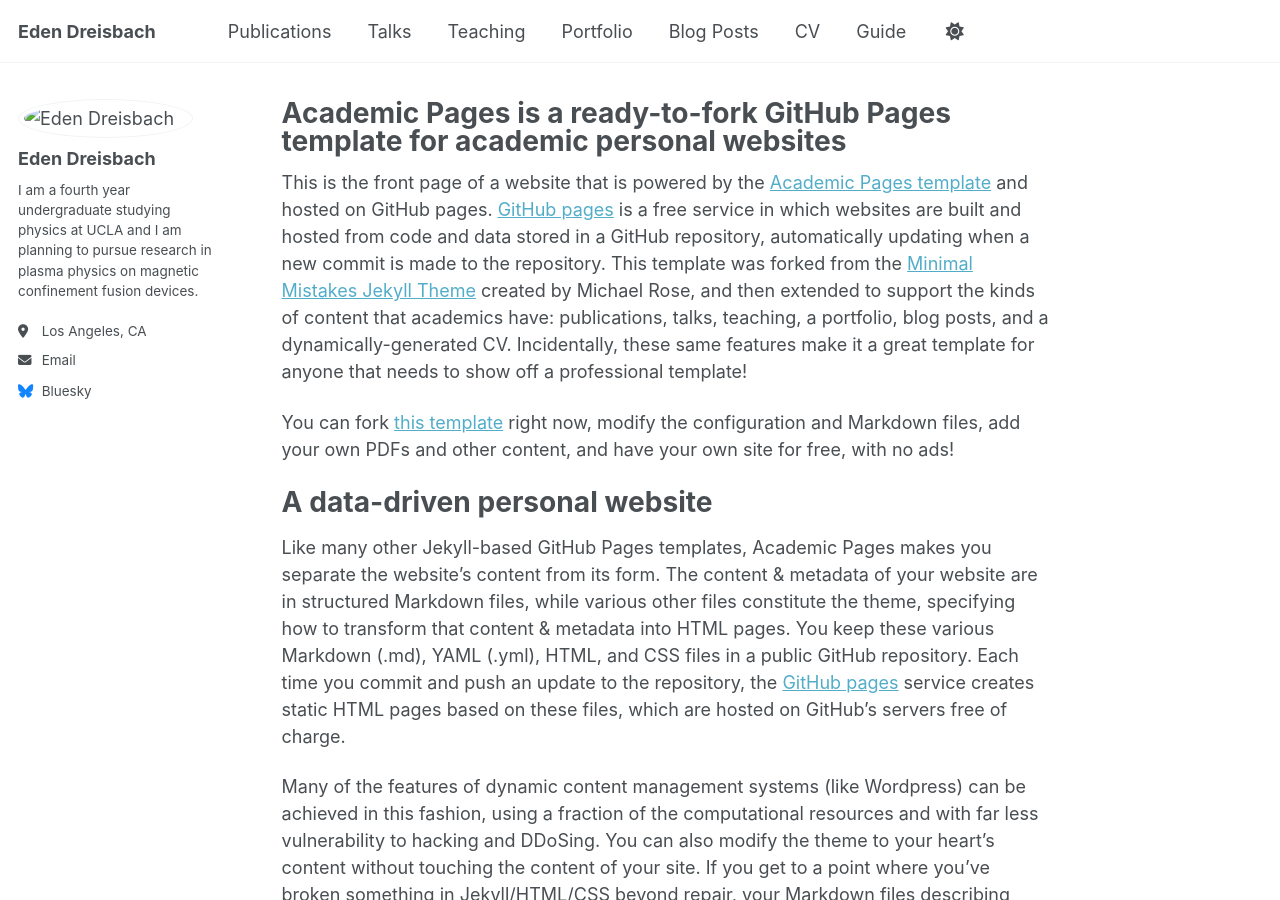
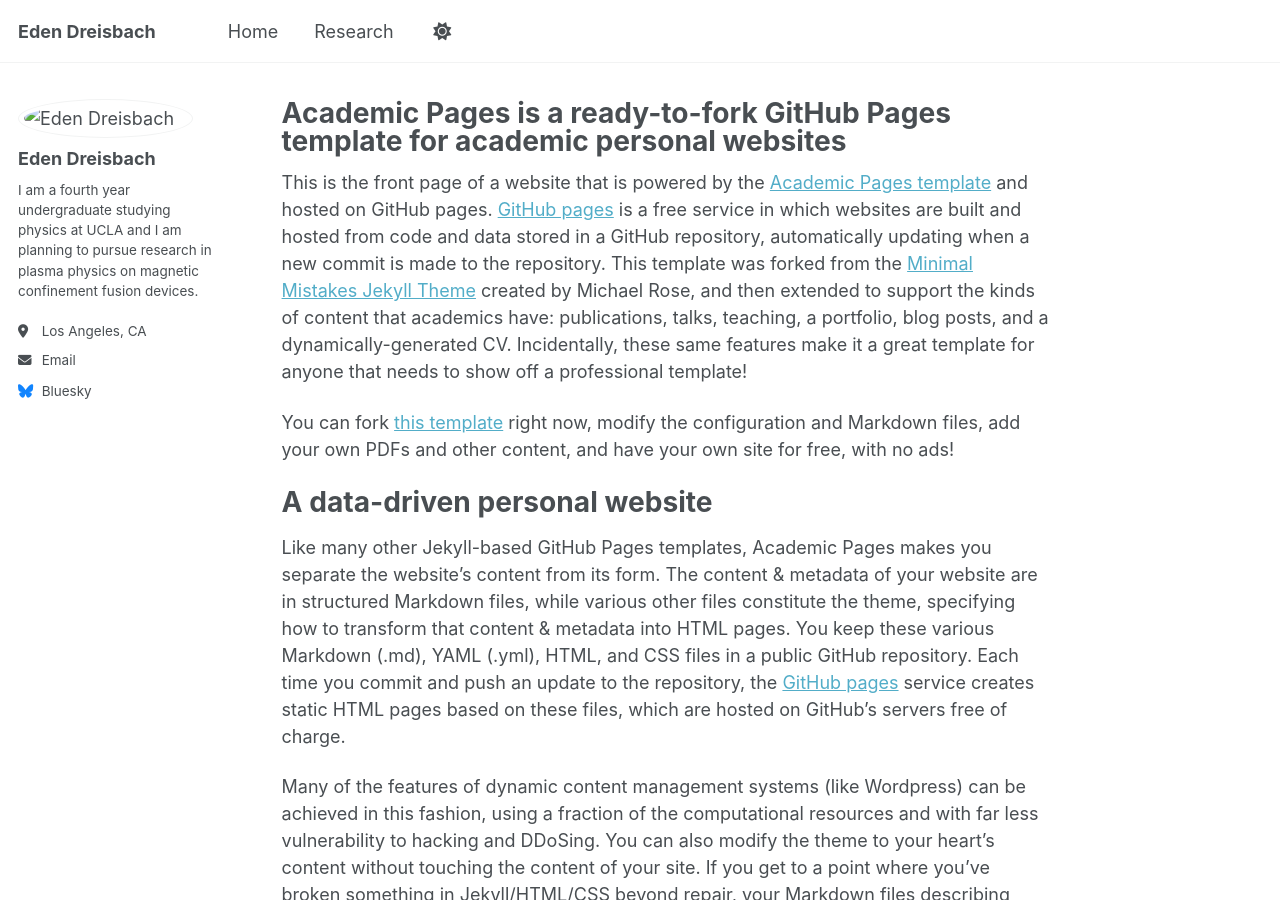
Before and after one commit to edendreisbach3/edendreisbach3.github.io, a Jekyll site: the page built from _pages/about.md, in a window 1280 px wide and 900 px high. Built offline with Jekyll 4.4.1, drawn with Linux system fonts in a browser that asks for light colours; a script bundle is joined from its source files by our own code; library files that are not in the unit come from our copies.

Commit message:
Update navigation.yml

```diff
--- a/_data/navigation.yml
+++ b/_data/navigation.yml
@@ -8,26 +8,14 @@
 #      Markdown formatted page while the second is generated using JSON.
 
 main:
-  - title: "Publications"
-    url: /publications/
+  - title: "Home"
+    url: "/"
 
-  - title: "Talks"
-    url: /talks/
-
-  - title: "Teaching"
-    url: /teaching/
-
-  - title: "Portfolio"
-    url: /portfolio/
-
-  - title: "Blog Posts"
-    url: /year-archive/
-
-  - title: "CV"
-    url: /cv/
-
-  # - title: "CV"
-  #   url: /cv-json/
-
-  - title: "Guide"
-    url: /markdown/
+  - title: "Research"
+    children:
+      - title: "Resume"
+        url: "/files/resume.pdf"
+      - title: "ORCID"
+        url: "https://orcid.org/0009-0003-4486-8290"
+      - title: "APS DPP Poster"
+        url: "/files/aps-dpp-poster.pdf"
```
